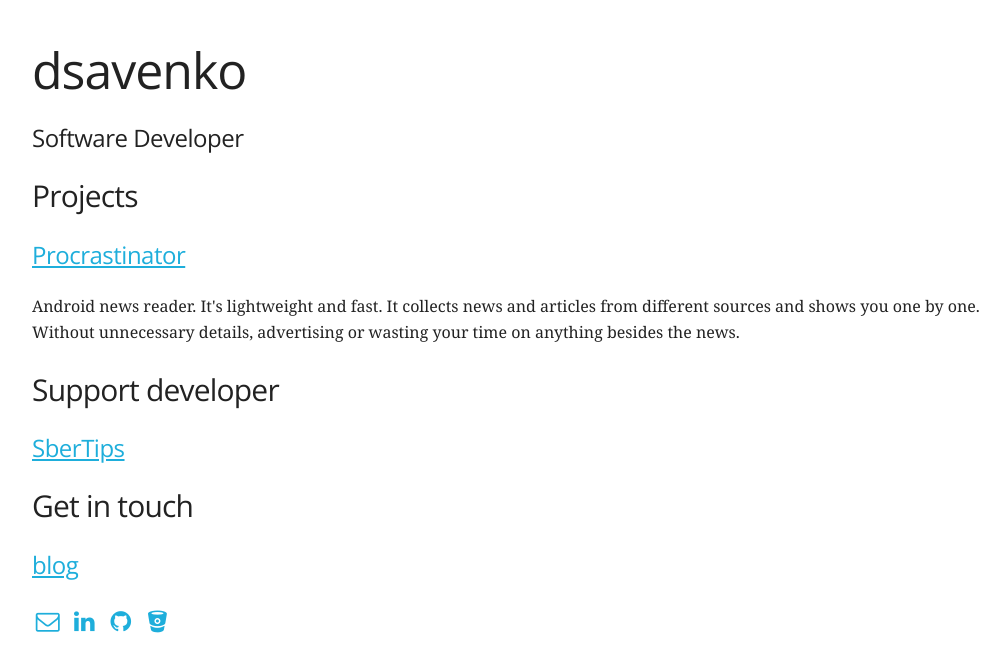
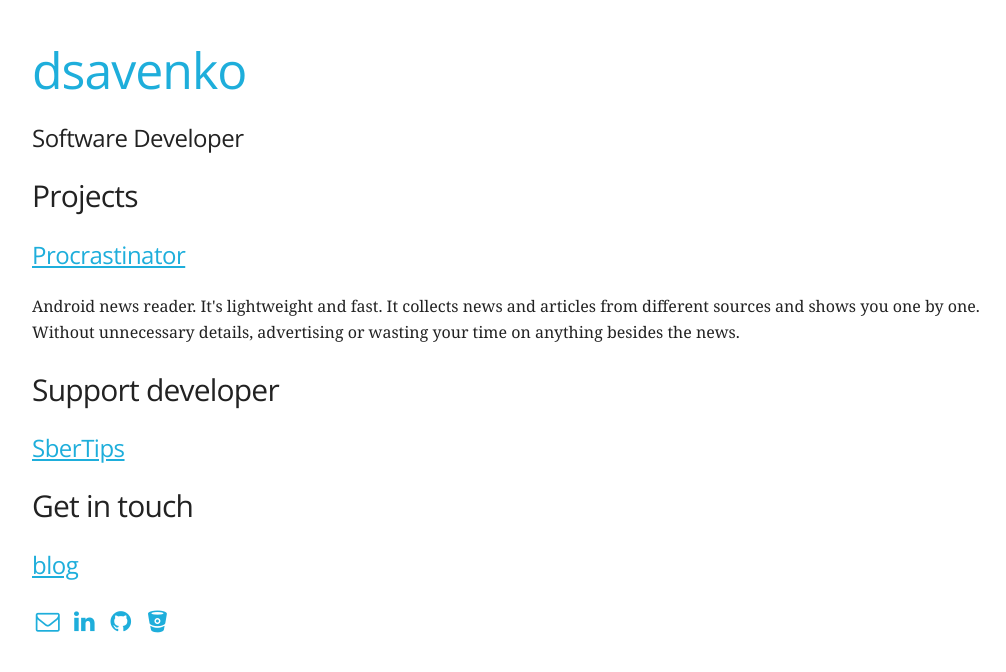
Before and after one commit to dsavenko/dsavenko.github.io, a Jekyll site: the page built from index.html, in a window 1280 px wide. Shown: the top 672 px of the page, without its empty margins (128-1134 px from the left). Built offline with Jekyll 4.4.1, drawn with Linux system fonts in a browser that asks for light colours; nearby versions of some CDN libraries; some web fonts are replaced.

Commit message:
add Link to home

```diff
--- a/_layouts/main.html
+++ b/_layouts/main.html
@@ -45,7 +45,9 @@
 
     <div class="row">
         <div class="twelve columns" style="margin-top: 40px;">
-            <a href="/" style="text-decoration: none; color: #222;"><h1>dsavenko</h1></a>
+            <a href="/" style="text-decoration: none; color: #222;">
+                <h1><a href="/" style="text-decoration: none;">dsavenko</a></h1>
+            </a>
             <h5>Software Developer</h5>
         </div>
     </div>
```
